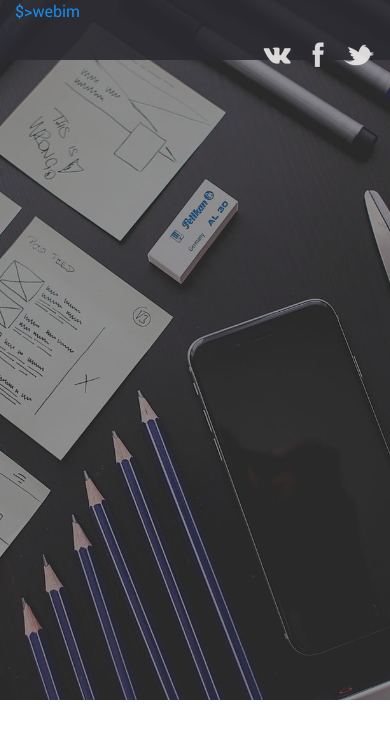
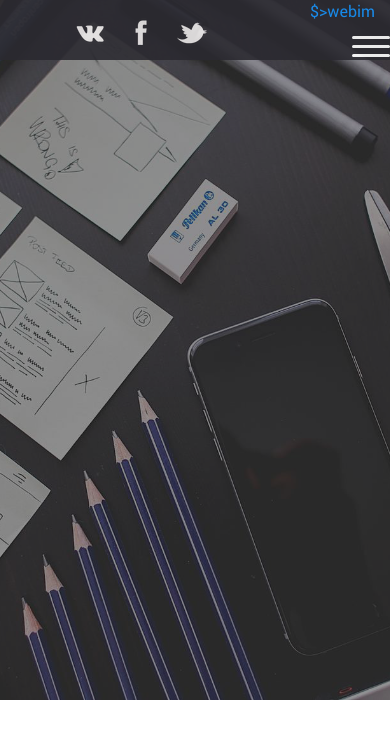
Before and after one commit to kdes70/my-blog.lok, a website: page frontent/app/index.html in a window 390 px wide. Drawn offline with Linux system fonts and the light colour scheme.

Commit message:
topggle  menu

```diff
--- a/frontent/app/index.html
+++ b/frontent/app/index.html
@@ -43,7 +43,19 @@
 				<div class="col-lg-2 col-md-3 col-sm-6">
 					<a href="" class="logo"><span>$></span>webim</a>
 				</div>
-				<div class="col-lg-7 col-md-6">
+				<div class="col-lg-3 col-md-3 col-sm-6 col-lg-push-7 col-md-push-6">
+
+							<ul class="social">
+								<li class="vk"><a href="#"></a></li>
+								<li class="fb"><a href="#"></a></li>
+								<li class="tw"><a href="#"></a></li>
+							</ul>
+
+							<a href="#" id="menu" class="button toggle-menu hidden-lg hidden-md"><span></span></a>
+
+
+				</div>
+				<div class="col-lg-7 col-md-6 col-sm-12 col-lg-pull-3 col-md-pull-3">
 					<nav class="top-menu">
 						<ul>
 							<li class="active"><a href="#">Главная</a></li>
@@ -53,13 +65,6 @@
 						</ul>
 					</nav>
 
-				</div>
-				<div class="col-lg-3 col-md-3 col-sm-6">
-					<ul class="social">
-						<li class="vk"><a href="#"></a></li>
-						<li class="fb"><a href="#"></a></li>
-						<li class="tw"><a href="#"></a></li>
-					</ul>
 				</div>
 			</div>
 		</div>
--- a/frontent/app/js/common.js
+++ b/frontent/app/js/common.js
@@ -1,4 +1,10 @@
 $(function() {
+
+
+	$('.toggle-menu').click(function(){
+		$(this).toggleClass('on');
+		$('.top-menu').slideToggle();
+	});
 
 	//SVG Fallback
 	if(!Modernizr.svg) {
--- a/frontent/sass/_media.sass
+++ b/frontent/sass/_media.sass
@@ -4,21 +4,29 @@
 
 /* Large Devices, Wide Screens */
 @media only screen and (max-width : 1200px)
-
-
-
-
+	/**/
 
 
 /* Medium Devices, Desktops */
 @media only screen and (max-width : 992px)
 
 	.top-menu
-		display: none
+	  display: none
+	  max-width: 340px
+	  float: right
+	  ul
+	  	li
+	  	  display: block !important
+
+
+	.logo
+	  float: right
+
 
 
 /* Small Devices, Tablets */
 @media only screen and (max-width : 768px)
+
 
 	/*Disable Animation on Mobile Devices*/
 	.animated
@@ -40,7 +48,6 @@
 		-o-animation: none !important
 		-ms-animation: none !important
 		animation: none !important
-
 
 
 
@@ -71,15 +78,14 @@
 @media only screen and (min-width : 768px)
 	/**/
 
-.social
-	padding: 0
-	float: right
-	li
-		margin-left: 10px !important
+	.social
+		padding: 0
+		li
+		  margin-left: 10px !important
 
 /* Medium Devices, Desktops */
 @media only screen and (min-width : 992px)
-
+	/**/
 
 
 
--- a/frontent/sass/header.sass
+++ b/frontent/sass/header.sass
@@ -52,33 +52,41 @@ a:hover, a:focus, a:active
   height: 60px
   background-color: #2b2a30
   opacity: .9
+  .top-menu
+    font-size: em(16px)
+    ul
+      @extend .ul-menu
+    li
+      line-height: 60px
+      padding: 0 20px
+      &.active
+        a
+          color: $main-color
+    a
+      text-decoration: none
+      color: #fff
+      @include transition(all .3s ease)
+    a:hover
+      color: $main-color
+    a:active,a:focus
+      color: #2d7fc3
 
+  ul.social
+    li
+      display: inline-block
+      margin-left: 20px
+      cursor: pointer
 
-.top-menu
-  font-size: em(16px)
-  ul
-    @extend .ul-menu
-  li
+  .toggle-menu
+    display: block
+    float: right
+    position: absolute
+    top: 0
+    right: 0
+    width: 38px
+    height: 22px
+    text-align: center
     line-height: 60px
-    padding: 0 20px
-    &.active
-      a
-        color: $main-color
-  a
-    text-decoration: none
-    color: #fff
-    @include transition(all .3s ease)
-  a:hover
-    color: $main-color
-  a:active,a:focus
-    color: #2d7fc3
-
-ul.social
-  li
-    display: inline-block
-    margin-left: 20px
-    cursor: pointer
-
 
 
 .vk
@@ -93,3 +101,55 @@ ul.social
   width: 31px
   height: 31px
   background-image: url("img/icon/icon-tvi.png")
+
+
+
+/* Toggle Menu */
+.toggle-menu
+  display: block
+  width: 28px
+  height: 30px
+  margin: 28px auto 0
+  outline: none
+
+
+.toggle-menu span:after,
+.toggle-menu span:before
+  content: ""
+  position: absolute
+  left: 0
+  top: -9px
+
+
+.toggle-menu span:after
+  top: 9px
+
+.toggle-menu span
+  position: relative
+  display: block
+
+
+.toggle-menu span,
+.toggle-menu span:after,
+.toggle-menu span:before
+  width: 100%
+  height: 3px
+  background-color: #fff
+  transition: all 0.3s
+  backface-visibility: hidden
+  border-radius: 2px
+
+
+/* on activation */
+.toggle-menu.on span
+  background-color: transparent
+
+.toggle-menu.on span:before
+  transform: rotate(45deg) translate(5px, 5px)
+
+.toggle-menu.on span:after
+  transform: rotate(-45deg) translate(7px, -8px)
+
+.toggle-menu.on + #menu
+  opacity: 1
+  visibility: visible
```
Also changed, not shown: frontent/app/_header.min.css, frontent/app/_main.min.css.
